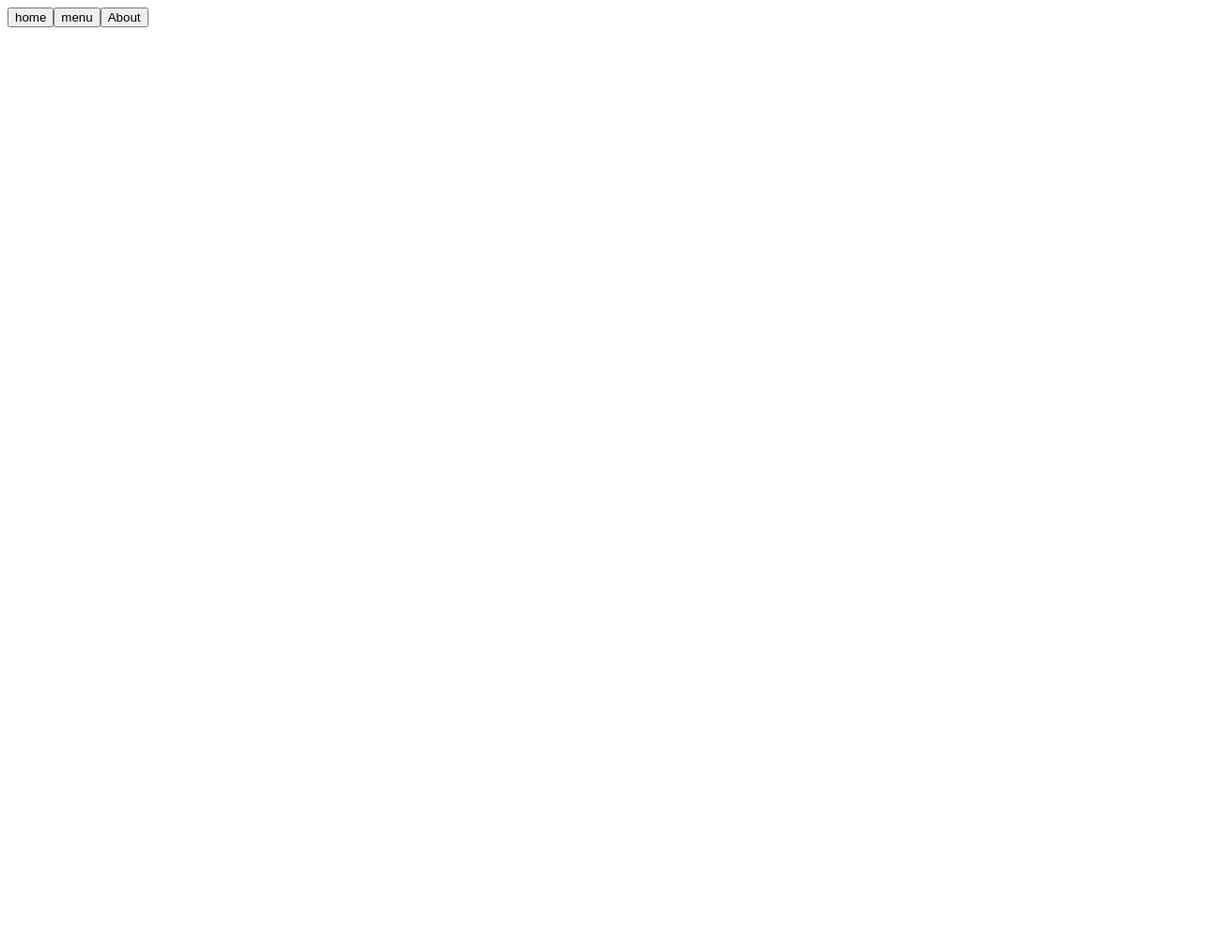
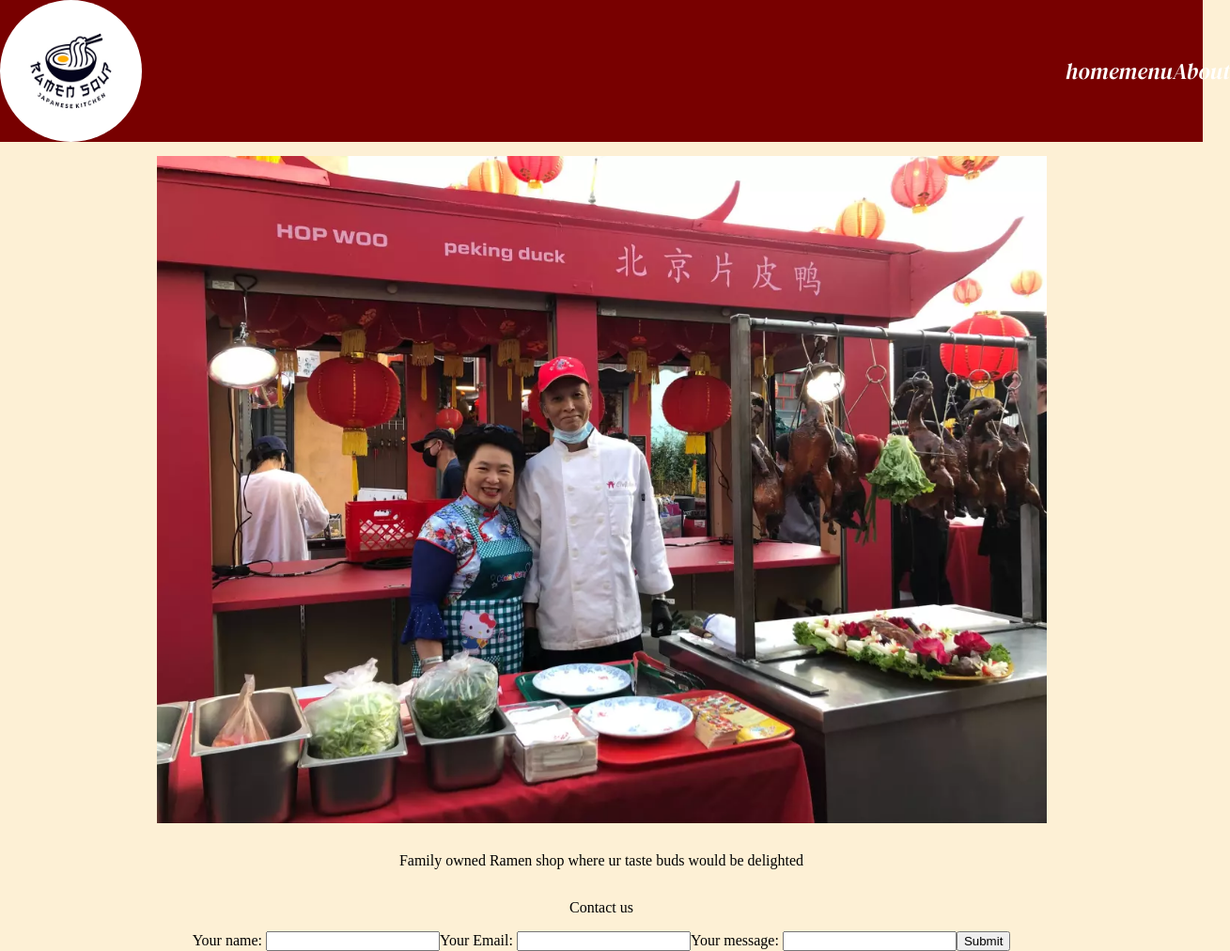
Before and after one commit to Rassan99/Restaurant-Page, a website built with webpack: page src/template.html in a window 1280 px wide. Shown: the whole page at 94% size, 1309 px wide, since content can reach past the window. Before the commit the page ends 800 px from the top, so only its background shows below. Built offline with nearby package versions, Linux system fonts and the light colour scheme; files whose address does not match are found by name.

Commit message:
Feat:all element added via js and header design implemented

```diff
--- /dev/null
+++ b/src/about.js
@@ -0,0 +1,10 @@
+const p1 = document.createElement("p");
+const p2 = document.createElement("p");
+export const aboutDiv = document.createElement("div");
+
+p1.innerHTML = "Our story";
+p2.innerHTML =
+  "dfjksdjfewoq djkfaskdjfskj  jfuoqh ewhi f hqfd jfjjkldshhkj fhkshfksow iefddsv";
+
+aboutDiv.appendChild(p1);
+aboutDiv.appendChild(p2);
--- a/src/home.js
+++ b/src/home.js
@@ -14,7 +14,8 @@
 homeDiv.appendChild(headerP);
 homeDiv.appendChild(contactP);
 homeDiv.appendChild(footer);
-// document.getElementById("myElement").classList.add("myClass")
+homeDiv.classList.add("homeDiv");
+familyImgeElement.classList.add("familyImg");
 let form = document.createElement("form");
 
 let inputName = document.createElement("input");
--- a/src/index.js
+++ b/src/index.js
@@ -1,10 +1,13 @@
 import { homeDiv } from "./home.js";
 import { menuDiv } from "./menu.js";
+import { aboutDiv } from "./about.js";
+import "./styles.css";
 
 const homeBttn = document.getElementById("home");
 const menuBttn = document.getElementById("menu");
 const aboutBttn = document.getElementById("about");
 let contentDiv = document.getElementById("contentID");
+contentDiv.appendChild(homeDiv);
 
 homeBttn.addEventListener("click", function () {
   contentDiv.innerHTML = "";
@@ -15,3 +18,8 @@
   contentDiv.innerHTML = "";
   contentDiv.appendChild(menuDiv);
 });
+
+aboutBttn.addEventListener("click", function () {
+  contentDiv.innerHTML = "";
+  contentDiv.appendChild(aboutDiv);
+});
--- a/src/menu.js
+++ b/src/menu.js
@@ -1,11 +1,22 @@
 const ramen1 = document.createElement("img");
 const ramen2 = document.createElement("img");
 const ramen3 = document.createElement("img");
+const figure1 = document.createElement("figure1");
+const figcaption1 = document.createElement("figcaption");
+
 export const menuDiv = document.createElement("div");
 import ramen1Img from "../asset/Shoyu-Ramen-2.jpg";
 import ramen2Img from "../asset/tonkotsu.jpg";
-import ramen3Img from "../asset/tonkotsu.jpg";
+import ramen3Img from "../asset/spicy-ramen-recipe.jpg";
 
 ramen1.src = ramen1Img;
+ramen2.src = ramen2Img;
+ramen3.src = ramen3Img;
+figcaption1.innerHTML = "9.99$";
 
-menuDiv.appendChild(ramen1);
+figure1.appendChild(ramen1);
+figure1.appendChild(figcaption1);
+
+menuDiv.appendChild(figure1);
+menuDiv.appendChild(ramen2);
+menuDiv.appendChild(ramen3);
--- /dev/null
+++ b/src/styles.css
@@ -0,0 +1,42 @@
+@import url("https://fonts.googleapis.com/css2?family=DM+Serif+Display:ital@0;1&display=swap");
+nav {
+  display: flex;
+  align-items: center;
+  height: 10%;
+  justify-content: space-around;
+  background-color: rgb(120, 0, 0);
+  color: white;
+  font-weight: bold;
+  font-size: 1.5em;
+  font-family: "DM Serif Display", serif;
+  font-weight: 400;
+  font-style: italic;
+}
+#logo {
+  width: 151px;
+  height: 151px;
+  margin-right: 983px;
+  border-radius: 50%;
+}
+button {
+  background: none;
+  color: inherit;
+  border: none;
+  padding: 0;
+  font: inherit;
+  cursor: pointer;
+  outline: inherit;
+}
+body {
+  margin: 0;
+  background-color: rgb(253, 240, 213);
+}
+.homeDiv {
+  display: flex;
+  flex-direction: column;
+  align-items: center;
+}
+.familyImg {
+  width: 947px;
+  margin: 15px;
+}
--- a/src/template.html
+++ b/src/template.html
@@ -3,11 +3,13 @@
   <head>
     <meta charset="UTF-8" />
     <meta name="viewport" content="width=device-width, initial-scale=1.0" />
-    <title>Document</title>
+    <title>Restaurant</title>
+    <link rel="stylesheet" href="styles.css" />
   </head>
   <body>
     <header>
       <nav>
+        <img src="../asset/ramenLogo.jpg" alt="Ramen logo" id="logo" />
         <button id="home">home</button><button id="menu">menu</button
         ><button id="about">About</button>
       </nav>
```
